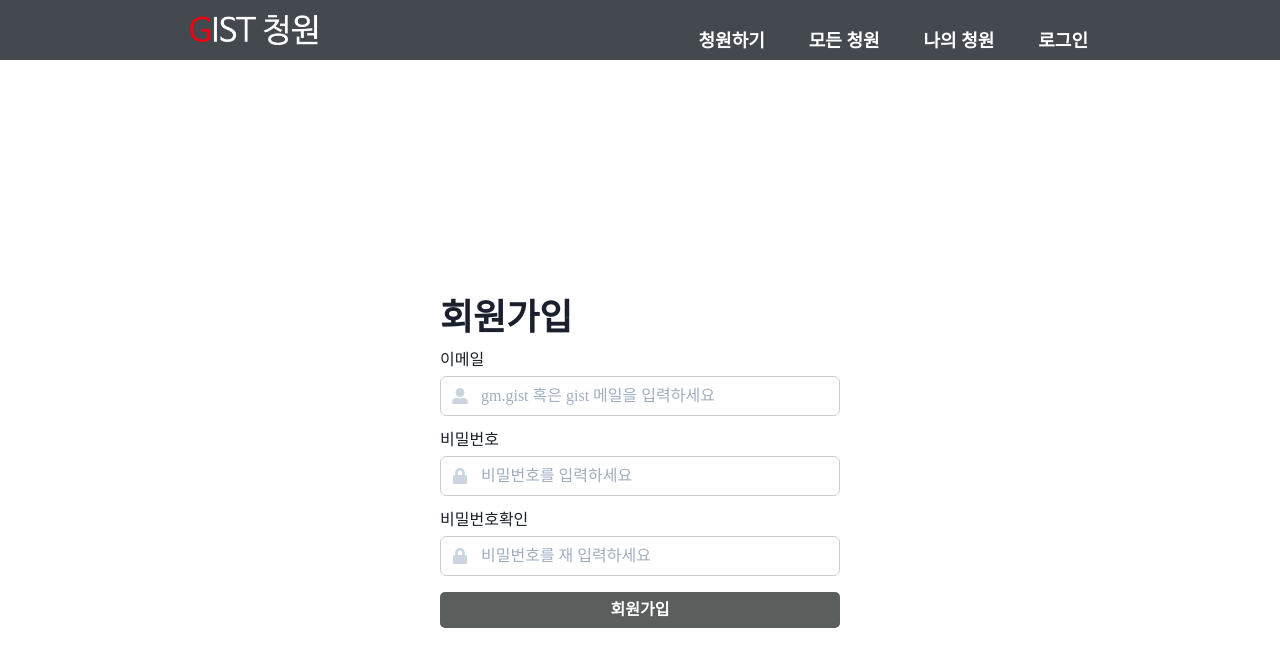
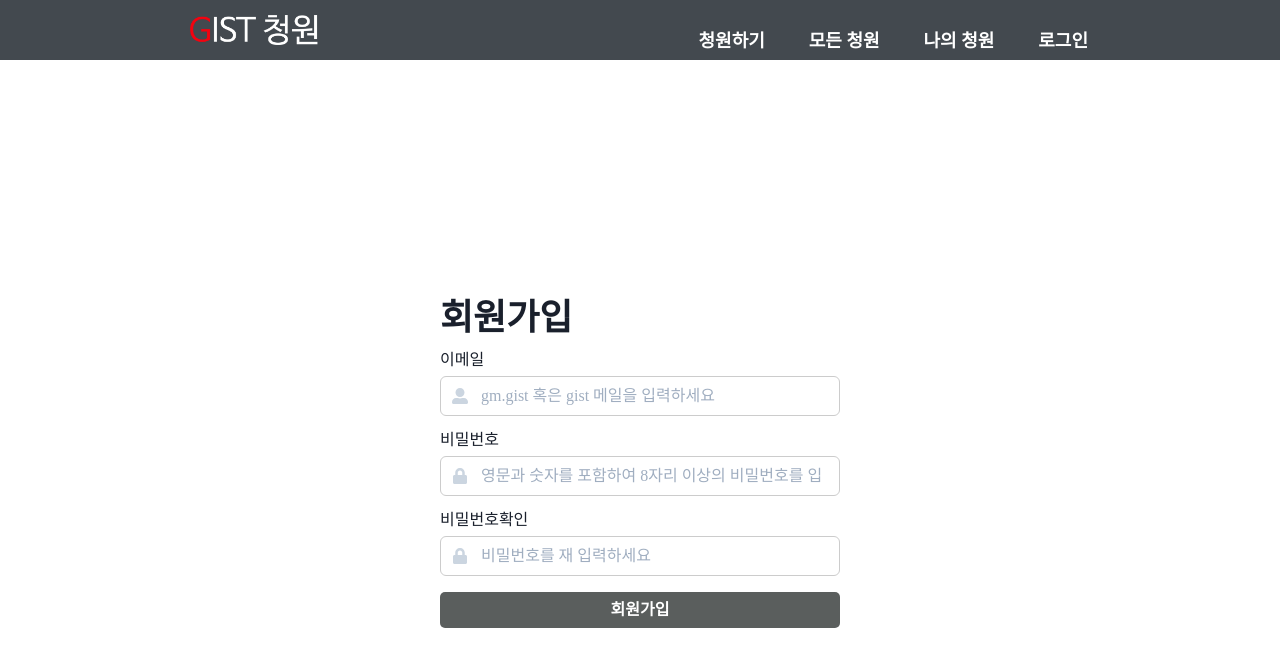
Before and after one commit to GIST-Petition-Site-Project/GIST-petition-web, a React (Create React App) app: page /register in a window 1280 px wide. Shown: the top 666 px of the page. Built offline with nearby package versions, Linux system fonts and the light colour scheme.

Commit message:
fix: modal 중간, pw placeholder 변경

```diff
--- a/src/components/PrecautionModal/GuideModal.tsx
+++ b/src/components/PrecautionModal/GuideModal.tsx
@@ -23,7 +23,7 @@ function GuideModal() {
       >
         청원 작성 요령 안내
       </Button>
-      <Modal isOpen={isOpen} onClose={onClose} size={'xl'}>
+      <Modal isOpen={isOpen} onClose={onClose} size={'xl'} isCentered>
         <ModalOverlay />
         <ModalContent>
           <ModalHeader m="15px"> GIST 청원, 이렇게 등록하세요</ModalHeader>
--- a/src/containers/Register/Register.tsx
+++ b/src/containers/Register/Register.tsx
@@ -81,7 +81,7 @@ const Register = (): JSX.Element => {
               </InputLeftElement>
               <Input
                 type="password"
-                placeholder="비밀번호를 입력하세요"
+                placeholder="영문과 숫자를 포함하여 8자리 이상의 비밀번호를 입력하세요"
                 value={password}
                 onChange={e => setPassword(e.target.value)}
               ></Input>
```
